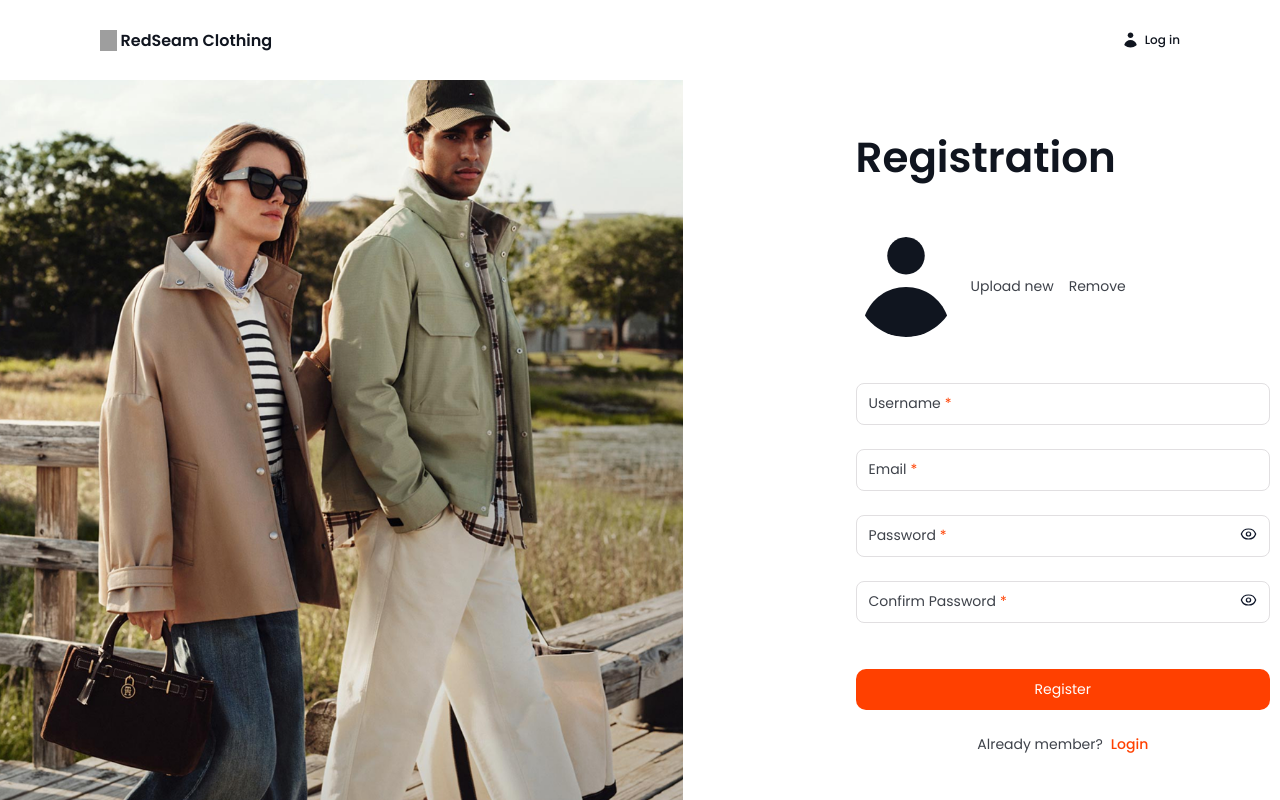
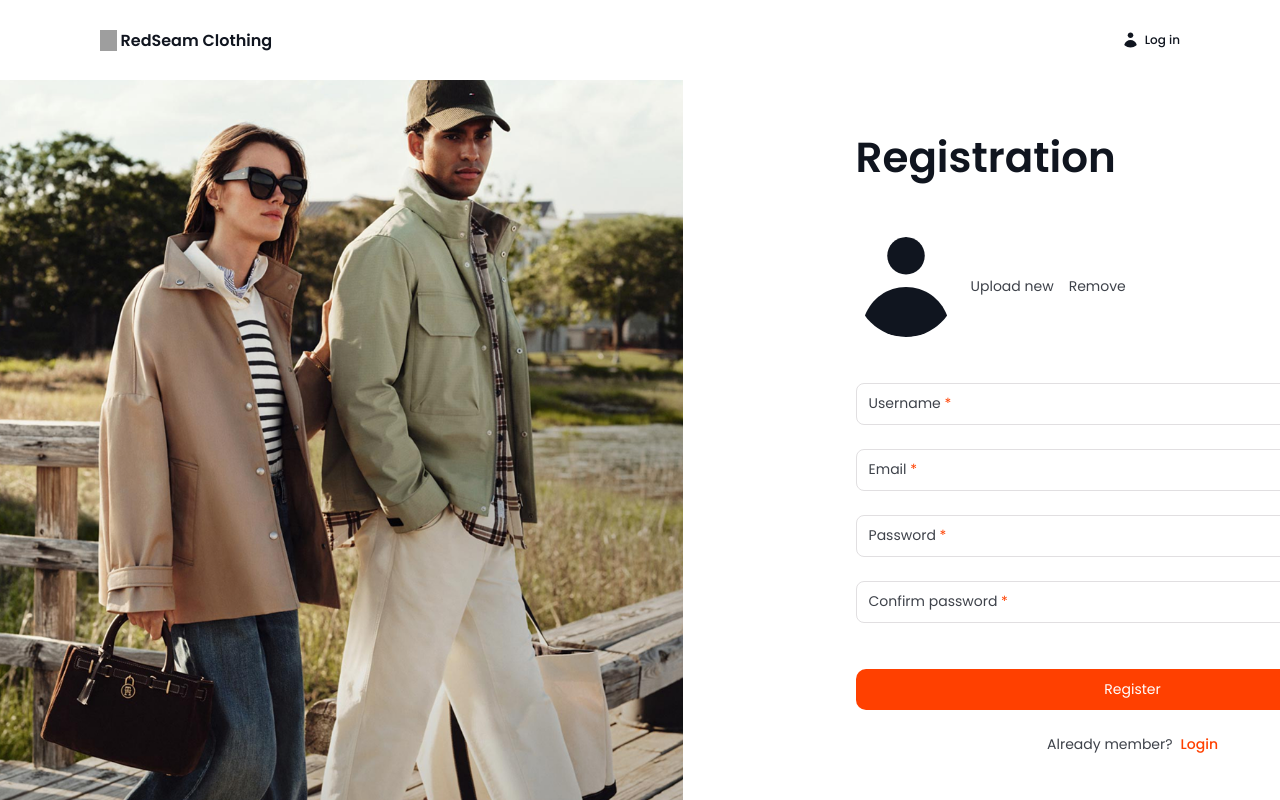
Before and after one commit to WhereDidMyDivGo/redberry-task, a React (Vite) app: page /register in a window 1280 px wide. Built offline with nearby package versions, Linux system fonts and the light colour scheme; grey boxes are pictures that could not be loaded; a web font is replaced by a local one.

Commit message:
feat: refactor Login and Register components to use labels for inputs, enhance styling and placeholder effects

```diff
--- a/src/components/Login/Login.css
+++ b/src/components/Login/Login.css
@@ -13,7 +13,7 @@
   .form-wrapper {
     display: flex;
     flex-direction: column;
-    width: 554px;
+    min-width: 554px;
     gap: 48px;
 
     h1 {
@@ -35,11 +35,14 @@
         flex-direction: column;
         gap: 24px;
 
-        div {
+        label {
           display: flex;
-          align-items: center;
           height: 42px;
           padding: 0 12px;
+          justify-content: flex-end;
+          align-items: center;
+          gap: 8px;
+          align-self: stretch;
           border-radius: 8px;
           border: 1px solid var(--Grey-2, #e1dfe1);
           background: var(--White, #fff);
@@ -58,39 +61,29 @@
           }
 
           input {
-            position: absolute;
-            width: calc(100% - 24px - 28px);
+            width: 100%;
             height: 100%;
             outline: none;
             border: none;
-          }
 
-          input:focus ~ p,
-          input:focus ~ span {
-            z-index: 0;
-          }
+            &::placeholder {
+              font-family: Poppins;
+              font-size: 14px;
+              font-style: normal;
+              font-weight: 400;
+              line-height: normal;
+              color: transparent;
+            }
 
-          p {
-            pointer-events: none;
-            z-index: 1;
-            color: var(--Dark-blue-2, #3e424a);
-            font-family: Poppins;
-            font-size: 14px;
-            font-style: normal;
-            font-weight: 400;
-            line-height: normal;
-          }
+            &#login-email::placeholder {
+              background: linear-gradient(to right, var(--Dark-blue2, #3e424a) 0 26%, var(--Red, #ff4000) 26% 100%);
+              background-clip: text;
+            }
 
-          span {
-            pointer-events: none;
-            z-index: 1;
-            color: var(--Red, #ff4000);
-            font-family: Poppins;
-            font-size: 14px;
-            font-style: normal;
-            font-weight: 400;
-            line-height: normal;
-            margin-left: 4px;
+            &#login-password::placeholder {
+              background: linear-gradient(to right, var(--Dark-blue2, #3e424a) 0 14%, var(--Red, #ff4000) 14% 100%);
+              background-clip: text;
+            }
           }
 
           .toggle-password {
--- a/src/components/Login/Login.jsx
+++ b/src/components/Login/Login.jsx
@@ -14,15 +14,9 @@ const schema = yup.object().shape({
 });
 
 function Login() {
-  const emailRef = useRef(null);
-  const passwordRef = useRef(null);
-
   const [email, setEmail] = useState("");
   const [password, setPassword] = useState("");
-
   const [showPassword, setShowPassword] = useState(false);
-  const [emailFocused, setEmailFocused] = useState(false);
-  const [passwordFocused, setPasswordFocused] = useState(false);
   const [loading, setLoading] = useState(false);
 
   const handleValidation = async () => {
@@ -98,13 +92,13 @@ function Login() {
 
     Object.entries(map).forEach(([key, id]) => {
       const msg = errors[key];
-      const divs = document.getElementsByClassName(id);
+      const labels = document.getElementsByClassName(id);
 
-      [...divs].forEach((div) => {
+      [...labels].forEach((label) => {
         const p = document.createElement("p");
         p.className = "error-msg";
         p.textContent = Array.isArray(msg) ? msg : msg;
-        div.appendChild(p);
+        label.appendChild(p);
       });
     });
   }
@@ -117,27 +111,15 @@ function Login() {
         <h1>Log in</h1>
         <form onSubmit={handleLogin}>
           <div className="inputs">
-            <div className="email">
-              <input autoComplete="email" type="email" ref={emailRef} value={email} onChange={(e) => setEmail(e.target.value)} onFocus={() => setEmailFocused(true)} onBlur={() => setEmailFocused(false)} />
-              {!(emailFocused || email) && (
-                <>
-                  <p onClick={() => emailRef.current && emailRef.current.focus()}>Email or username</p>
-                  <span onClick={() => emailRef.current && emailRef.current.focus()}>*</span>
-                </>
-              )}
-            </div>
-            <div className="password">
-              <input autoComplete="current-password" type={showPassword ? "text" : "password"} ref={passwordRef} value={password} onChange={(e) => setPassword(e.target.value)} onFocus={() => setPasswordFocused(true)} onBlur={() => setPasswordFocused(false)} />
-              {!(passwordFocused || password) && (
-                <>
-                  <p onClick={() => passwordRef.current && passwordRef.current.focus()}>Password</p>
-                  <span onClick={() => passwordRef.current && passwordRef.current.focus()}>*</span>
-                </>
-              )}
+            <label htmlFor="login-email" className="email">
+              <input id="login-email" autoComplete="email" type="email" placeholder="Email or username *" value={email} onChange={(e) => setEmail(e.target.value)} />
+            </label>
+            <label htmlFor="login-password" className="password">
+              <input id="login-password" autoComplete="current-password" type={showPassword ? "text" : "password"} placeholder="Password *" value={password} onChange={(e) => setPassword(e.target.value)} />
               <button className="toggle-password" type="button" onClick={() => setShowPassword((prev) => !prev)}>
                 <img className="eyeIcon" src={showPassword ? closedEyeIcon : eyeIcon} alt={showPassword ? "Hide password" : "Show password"} />
               </button>
-            </div>
+            </label>
           </div>
 
           <div className="login-actions">
--- a/src/components/ProductsList/ProductsList.css
+++ b/src/components/ProductsList/ProductsList.css
@@ -78,7 +78,7 @@ body {
         .filter-modal {
           position: absolute;
           display: none;
-          bottom: calc(-137px + -9px);
+          top: calc(24px + 9.5px);
           right: -16px;
           width: 392px;
           padding: 16px;
@@ -113,7 +113,7 @@ body {
               gap: 10px;
               align-self: stretch;
 
-              input {
+              label {
                 display: flex;
                 height: 42px;
                 padding: 0 12px;
@@ -124,9 +124,12 @@ body {
                 border-radius: 8px;
                 border: 1px solid var(--Grey-2, #e1dfe1);
                 background: var(--White, #fff);
+
+                input {
                   width: 100%;
+                  height: 100%;
+                  border: none;
                   outline: none;
-                background-color: white;
 
                   &::placeholder {
                     color: transparent;
@@ -137,16 +140,17 @@ body {
                     line-height: normal;
                     color: transparent;
                   }
-              }
 
-              .from::placeholder {
+                  &#filter-from::placeholder {
                     background: linear-gradient(to right, var(--Dark-blue2, #3e424a) 0 25%, var(--Red, #ff4000) 25% 100%);
                     background-clip: text;
                   }
 
-              .to::placeholder {
+                  &#filter-to::placeholder {
                     background: linear-gradient(to right, var(--Dark-blue2, #3e424a) 0 12%, var(--Red, #ff4000) 12% 100%);
                     background-clip: text;
+                  }
+                }
               }
             }
 
--- a/src/components/ProductsList/ProductsList.jsx
+++ b/src/components/ProductsList/ProductsList.jsx
@@ -57,8 +57,12 @@ function ProductsList() {
               <h2>Select price</h2>
               <div className="filter-controls">
                 <div className="inputs">
-                  <input className="from" type="text" placeholder="From *" />
-                  <input className="to" type="text" placeholder="To *" />
+                  <label htmlFor="filter-from">
+                    <input id="filter-from" type="text" placeholder="From *" />
+                  </label>
+                  <label htmlFor="filter-to">
+                    <input id="filter-to" type="text" placeholder="To *" />
+                  </label>
                 </div>
 
                 <button>
--- a/src/components/Register/Register.css
+++ b/src/components/Register/Register.css
@@ -13,7 +13,7 @@
   .form-wrapper {
     display: flex;
     flex-direction: column;
-    width: 554px;
+    min-width: 554px;
     gap: 48px;
 
     h1 {
@@ -62,11 +62,14 @@
         flex-direction: column;
         gap: 24px;
 
-        div {
+        label {
           display: flex;
-          align-items: center;
           height: 42px;
           padding: 0 12px;
+          justify-content: flex-end;
+          align-items: center;
+          gap: 8px;
+          align-self: stretch;
           border-radius: 8px;
           border: 1px solid var(--Grey-2, #e1dfe1);
           background: var(--White, #fff);
@@ -85,39 +88,39 @@
           }
 
           input {
-            position: absolute;
-            width: calc(100% - 24px - 28px);
+            width: 100%;
             height: 100%;
             outline: none;
             border: none;
-          }
 
-          input:focus ~ p,
-          input:focus ~ span {
-            z-index: 0;
-          }
+            &::placeholder {
+              font-family: Poppins;
+              font-size: 14px;
+              font-style: normal;
+              font-weight: 400;
+              line-height: normal;
+              color: transparent;
+            }
 
-          p {
-            pointer-events: none;
-            z-index: 1;
-            color: var(--Dark-blue-2, #3e424a);
-            font-family: Poppins;
-            font-size: 14px;
-            font-style: normal;
-            font-weight: 400;
-            line-height: normal;
-          }
+            &#register-username::placeholder {
+              background: linear-gradient(to right, var(--Dark-blue2, #3e424a) 0 14%, var(--Red, #ff4000) 14% 100%);
+              background-clip: text;
+            }
 
-          span {
-            pointer-events: none;
-            z-index: 1;
-            color: var(--Red, #ff4000);
-            font-family: Poppins;
-            font-size: 14px;
-            font-style: normal;
-            font-weight: 400;
-            line-height: normal;
-            margin-left: 4px;
+            &#register-email::placeholder {
+              background: linear-gradient(to right, var(--Dark-blue2, #3e424a) 0 8%, var(--Red, #ff4000) 8% 100%);
+              background-clip: text;
+            }
+
+            &#register-password::placeholder {
+              background: linear-gradient(to right, var(--Dark-blue2, #3e424a) 0 14%, var(--Red, #ff4000) 14% 100%);
+              background-clip: text;
+            }
+
+            &#register-confirm-password::placeholder {
+              background: linear-gradient(to right, var(--Dark-blue2, #3e424a) 0 26%, var(--Red, #ff4000) 26% 100%);
+              background-clip: text;
+            }
           }
 
           .toggle-password {
--- a/src/components/Register/Register.jsx
+++ b/src/components/Register/Register.jsx
@@ -17,24 +17,14 @@ const schema = yup.object().shape({
 });
 
 function Register() {
-  const usernameRef = useRef(null);
-  const emailRef = useRef(null);
-  const passwordRef = useRef(null);
-  const confirmPasswordRef = useRef(null);
-
   const [username, setUsername] = useState("");
   const [email, setEmail] = useState("");
   const [password, setPassword] = useState("");
   const [confirmPassword, setConfirmPassword] = useState("");
   const [avatar, setAvatar] = useState(profile);
   const [avatarFile, setAvatarFile] = useState(null);
-
-  const [usernameFocused, setUsernameFocused] = useState(false);
-  const [emailFocused, setEmailFocused] = useState(false);
   const [showPassword, setShowPassword] = useState(false);
-  const [passwordFocused, setPasswordFocused] = useState(false);
   const [showConfirmPassword, setShowConfirmPassword] = useState(false);
-  const [confirmPasswordFocused, setConfirmPasswordFocused] = useState(false);
   const [loading, setLoading] = useState(false);
 
   const handleValidation = async () => {
@@ -103,13 +93,13 @@ function Register() {
 
     Object.entries(map).forEach(([key, id]) => {
       const msg = errors[key];
-      const divs = document.getElementsByClassName(id);
+      const labels = document.getElementsByClassName(id);
 
-      [...divs].forEach((div) => {
+      [...labels].forEach((label) => {
         const p = document.createElement("p");
         p.className = "error-msg";
         p.textContent = Array.isArray(msg) ? msg : msg;
-        div.appendChild(p);
+        label.appendChild(p);
       });
     });
   }
@@ -143,48 +133,24 @@ function Register() {
           </div>
 
           <div className="inputs">
-            <div className="username">
-              <input type="text" ref={usernameRef} value={username} onChange={(e) => setUsername(e.target.value)} onFocus={() => setUsernameFocused(true)} onBlur={() => setUsernameFocused(false)} />
-              {!(usernameFocused || username) && (
-                <>
-                  <p onClick={() => usernameRef.current && usernameRef.current.focus()}>Username</p>
-                  <span onClick={() => usernameRef.current && usernameRef.current.focus()}>*</span>
-                </>
-              )}
-            </div>
-            <div className="email">
-              <input autoComplete="email" type="email" ref={emailRef} value={email} onChange={(e) => setEmail(e.target.value)} onFocus={() => setEmailFocused(true)} onBlur={() => setEmailFocused(false)} />
-              {!(emailFocused || email) && (
-                <>
-                  <p onClick={() => emailRef.current && emailRef.current.focus()}>Email</p>
-                  <span onClick={() => emailRef.current && emailRef.current.focus()}>*</span>
-                </>
-              )}
-            </div>
-            <div className="password">
-              <input autoComplete="new-password" type={showPassword ? "text" : "password"} ref={passwordRef} value={password} onChange={(e) => setPassword(e.target.value)} onFocus={() => setPasswordFocused(true)} onBlur={() => setPasswordFocused(false)} />
-              {!(passwordFocused || password) && (
-                <>
-                  <p onClick={() => passwordRef.current && passwordRef.current.focus()}>Password</p>
-                  <span onClick={() => passwordRef.current && passwordRef.current.focus()}>*</span>
-                </>
-              )}
+            <label htmlFor="register-username" className="username">
+              <input id="register-username" type="text" placeholder="Username *" value={username} onChange={(e) => setUsername(e.target.value)} />
+            </label>
+            <label htmlFor="register-email" className="email">
+              <input id="register-email" autoComplete="email" type="email" placeholder="Email *" value={email} onChange={(e) => setEmail(e.target.value)} />
+            </label>
+            <label htmlFor="register-password" className="password">
+              <input id="register-password" autoComplete="new-password" type={showPassword ? "text" : "password"} placeholder="Password *" value={password} onChange={(e) => setPassword(e.target.value)} />
               <button className="toggle-password" type="button" onClick={() => setShowPassword((prev) => !prev)}>
                 <img className="eyeIcon" src={showPassword ? closedEyeIcon : eyeIcon} alt={showPassword ? "Hide password" : "Show password"} />
               </button>
-            </div>
-            <div className="confirm-password">
-              <input autoComplete="new-password" type={showConfirmPassword ? "text" : "password"} ref={confirmPasswordRef} value={confirmPassword} onChange={(e) => setConfirmPassword(e.target.value)} onFocus={() => setConfirmPasswordFocused(true)} onBlur={() => setConfirmPasswordFocused(false)} />
-              {!(confirmPasswordFocused || confirmPassword) && (
-                <>
-                  <p onClick={() => confirmPasswordRef.current && confirmPasswordRef.current.focus()}>Confirm Password</p>
-                  <span onClick={() => confirmPasswordRef.current && confirmPasswordRef.current.focus()}>*</span>
-                </>
-              )}
+            </label>
+            <label htmlFor="register-confirm-password" className="confirm-password">
+              <input id="register-confirm-password" autoComplete="new-password" type={showConfirmPassword ? "text" : "password"} placeholder="Confirm password *" value={confirmPassword} onChange={(e) => setConfirmPassword(e.target.value)} />
               <button className="toggle-password" type="button" onClick={() => setShowConfirmPassword((prev) => !prev)}>
                 <img className="eyeIcon" src={showConfirmPassword ? closedEyeIcon : eyeIcon} alt={showConfirmPassword ? "Hide password" : "Show password"} />
               </button>
-            </div>
+            </label>
           </div>
 
           <div className="register-actions">
```
Lines whose indentation alone changed are shown as unchanged.
